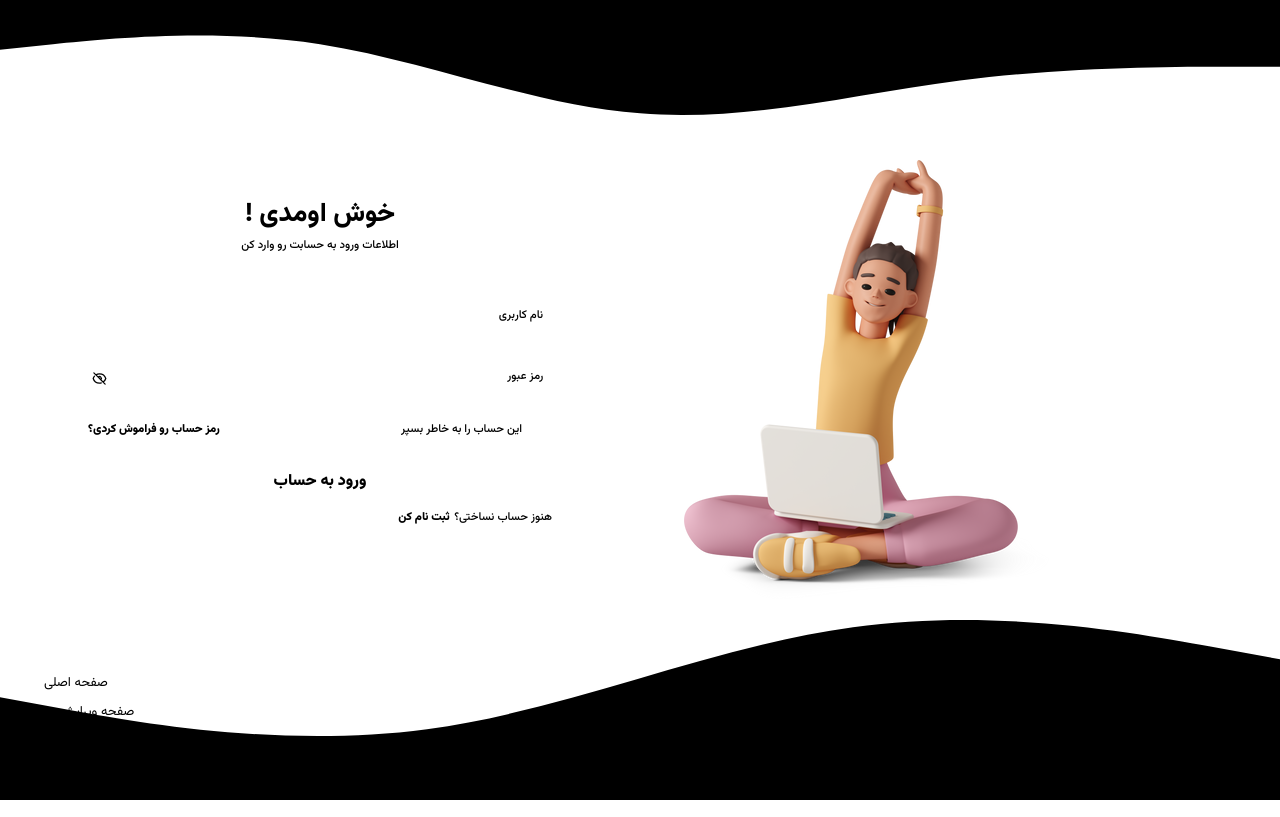
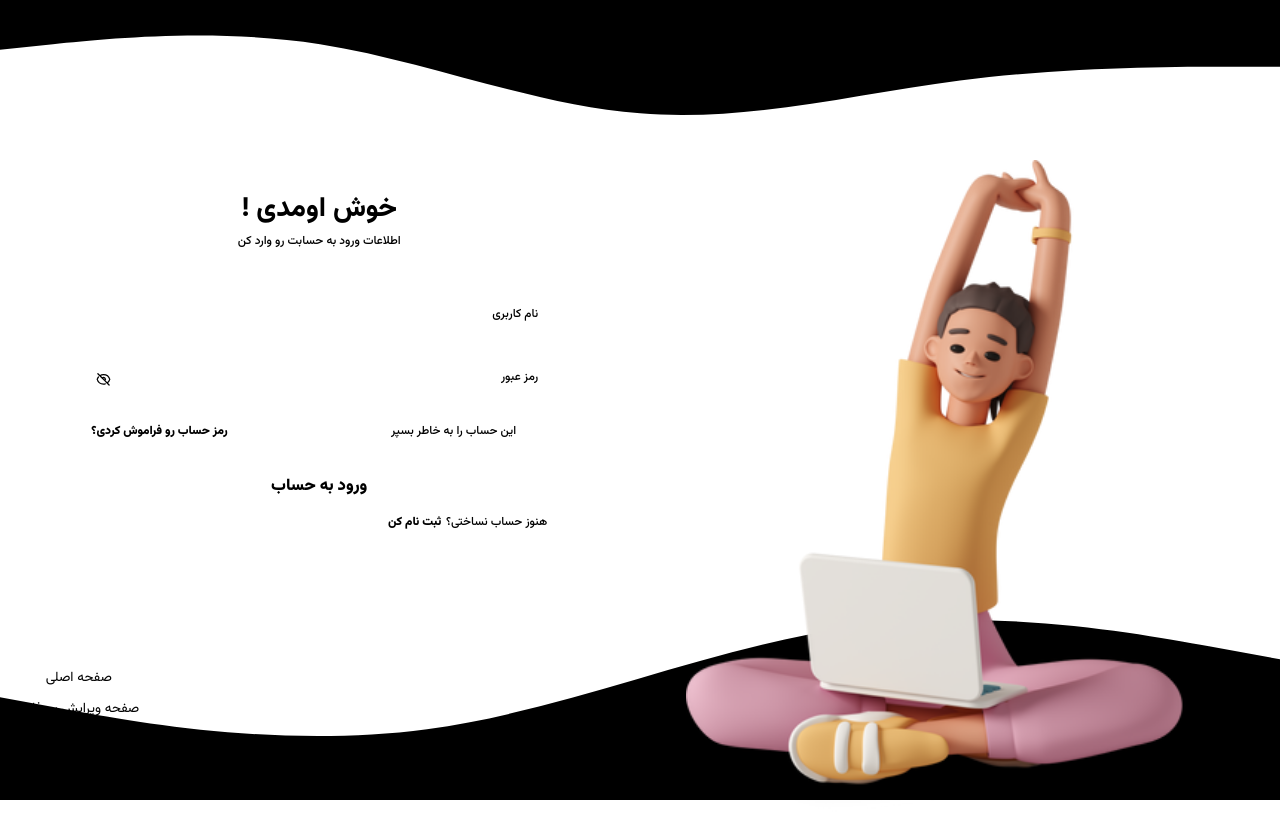
Before and after one commit to Mori30r/QuizBox, a React (Vite) app in the folder react/: page /auth in a window 1280 px wide. Built offline with nearby package versions, Linux system fonts and the light colour scheme.

Commit message:
Make Login Page & Signup Page Responsive

```diff
--- a/react/src/Layout/Auth.jsx
+++ b/react/src/Layout/Auth.jsx
@@ -1,9 +1,15 @@
 import { Outlet } from "react-router-dom";
 import { styled } from "styled-components";
+import { breakPoint8 } from "../constants/breakpoints";
 
 const Container = styled.div`
+    grid-template-columns: 1fr 1fr;
     display: grid;
-    grid-template-columns: 1fr 1fr;
+
+    @media screen and (${breakPoint8}) {
+        grid-template-columns: 1fr;
+        justify-items: center;
+    }
 `;
 
 function Auth() {
@@ -23,6 +29,10 @@ const TopSvg = styled.svg`
     top: 0;
     left: 0;
     z-index: -1;
+
+    @media screen and (${breakPoint8}) {
+        display: none;
+    }
 `;
 
 function WaveTop() {
@@ -41,6 +51,10 @@ const BottomSvg = styled.svg`
     bottom: 0;
     left: 0;
     z-index: -1;
+
+    @media screen and (${breakPoint8}) {
+        display: none;
+    }
 `;
 
 function WaveBottom() {
--- a/react/src/pages/Auth/Auth.Elements.jsx
+++ b/react/src/pages/Auth/Auth.Elements.jsx
@@ -1,4 +1,5 @@
 import { styled } from "styled-components";
+import { breakPoint8 } from "../../constants/breakpoints";
 
 export const FormContainer = styled.div`
     height: 90dvh;
@@ -6,6 +7,13 @@ export const FormContainer = styled.div`
     flex-direction: column;
     justify-content: center;
     padding: 0 10rem;
+    max-width: 70rem;
+
+    @media screen and (${breakPoint8}) {
+        padding: 5rem;
+        width: 100%;
+        /* align-items: center; */
+    }
 `;
 
 export const Form = styled.form`
@@ -16,4 +24,8 @@ export const Form = styled.form`
 
 export const ImageContainer = styled.div`
     position: relative;
+
+    @media screen and (${breakPoint8}) {
+        display: none;
+    }
 `;
--- a/react/src/pages/Auth/Login.jsx
+++ b/react/src/pages/Auth/Login.jsx
@@ -27,6 +27,7 @@ const Image = styled.img`
     z-index: 1;
     top: 20dvh;
     left: 5rem;
+    width: 60rem;
 `;
 
 const StyledNavLink = styled(NavLink)`
--- a/react/src/pages/Auth/Signup.jsx
+++ b/react/src/pages/Auth/Signup.jsx
@@ -26,6 +26,7 @@ const Image = styled.img`
     z-index: 1;
     top: 35dvh;
     left: 10rem;
+    width: 60rem;
 `;
 
 const StyledNavLink = styled(NavLink)`
--- a/react/src/styles/GlobalStyles.jsx
+++ b/react/src/styles/GlobalStyles.jsx
@@ -68,7 +68,7 @@ const GlobalStyles = styled.createGlobalStyle`
         }
 
         @media screen and (${breakPoint5}) {
-            font-size: 55%;
+            font-size: 57%;
         }
     }
 
```
